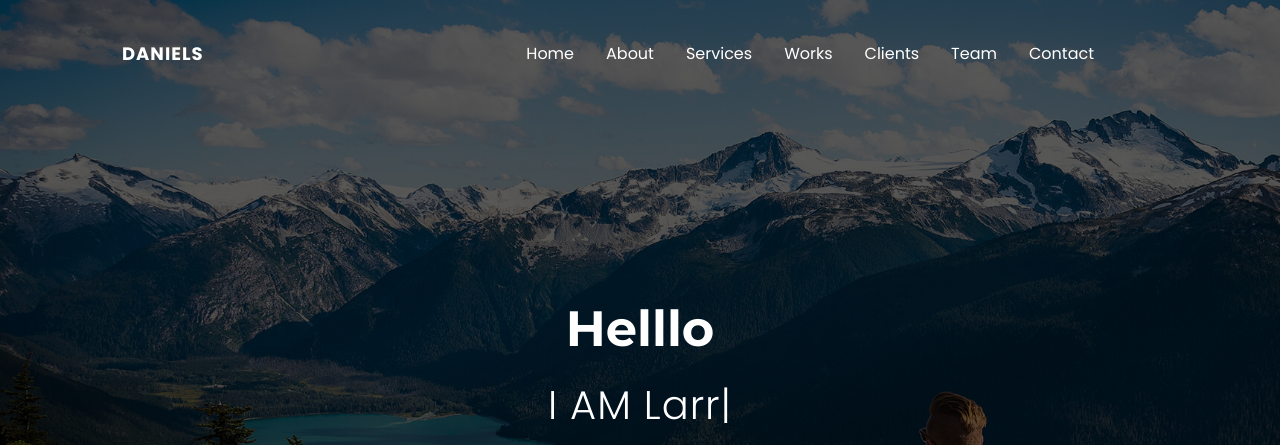
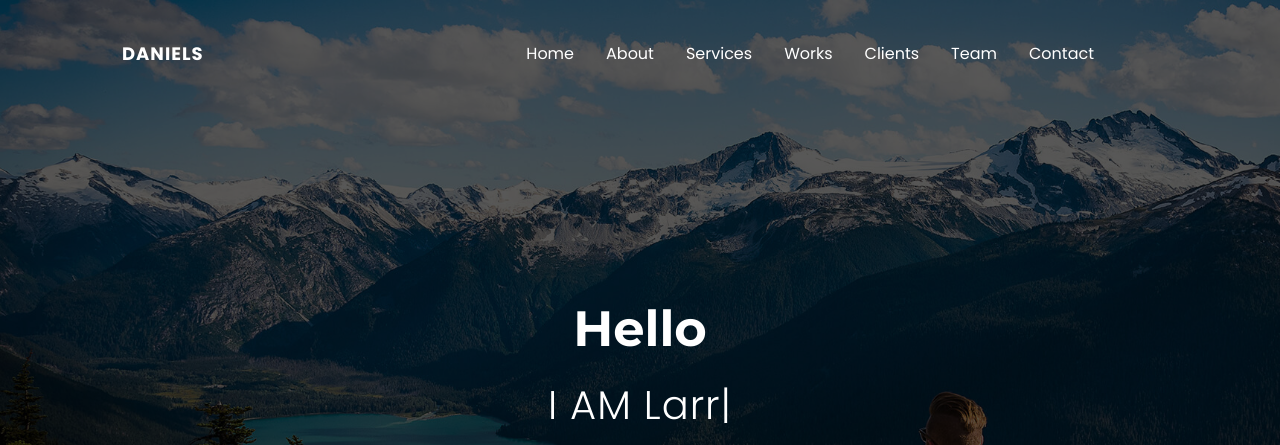
Before and after one commit to OmarFawzyAbdElkhaliq/DanialsPortfolio, a plain HTML site: page index.html in a window 1280 px wide. Shown: the top 445 px of the page. Drawn offline with Linux system fonts and the light colour scheme.

Commit message:
Update index.html

```diff
--- a/index.html
+++ b/index.html
@@ -68,7 +68,7 @@
 
     <div class="layer position-absolute">
       <div class="content d-flex flex-column justify-content-center align-items-center h-100">
-        <h1 class="h2 text-white fw-bolder">Helllo</h1>
+        <h1 class="h2 text-white fw-bolder">Hello</h1>
         <p class="pHome fs-1 text-white text-center w-100 p-3"></p>
         <div class="iconsHome d-flex gap-2">
           <i class="iconStyle text-center rounded-5 text-white fa-brands fa-facebook-f"></i>
```
